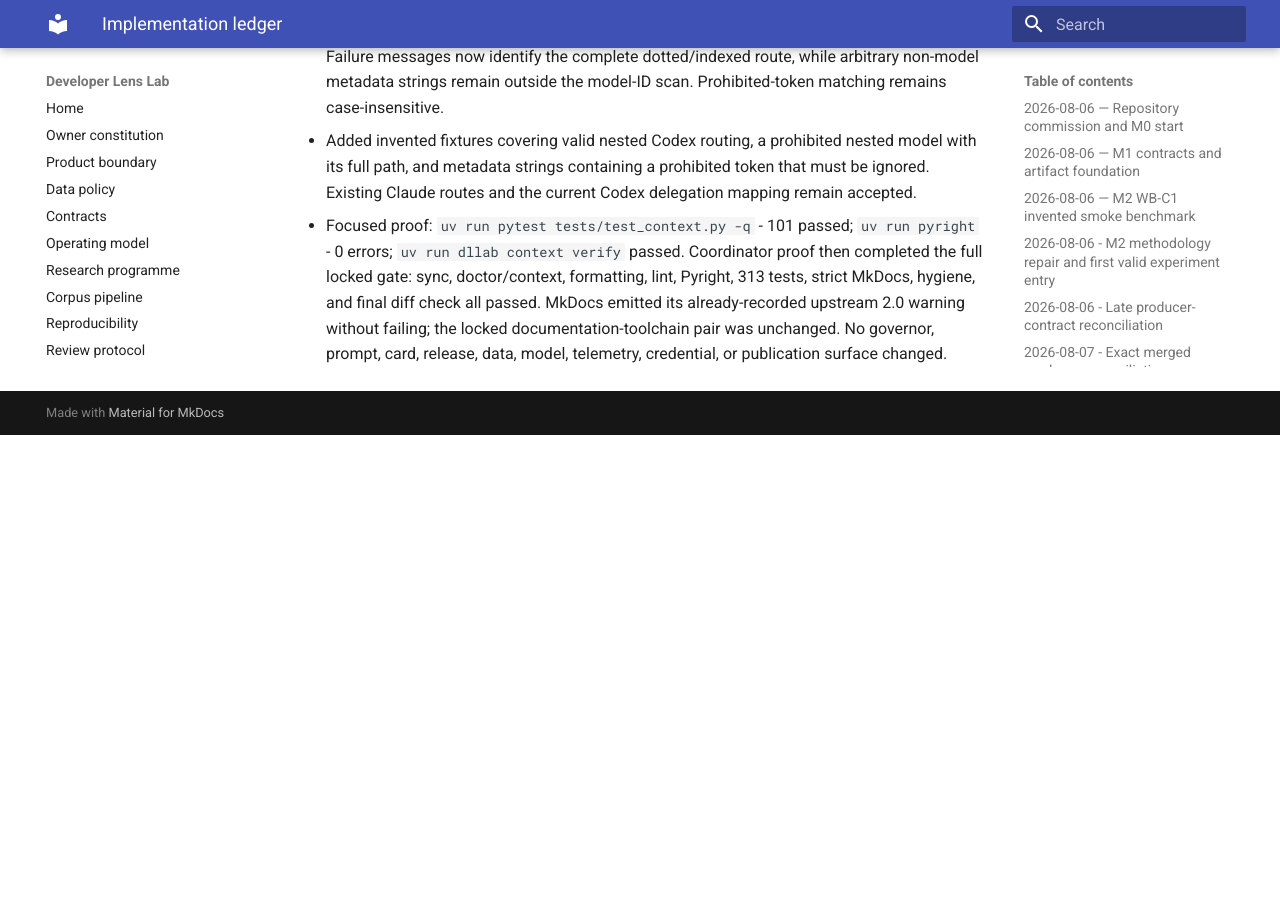
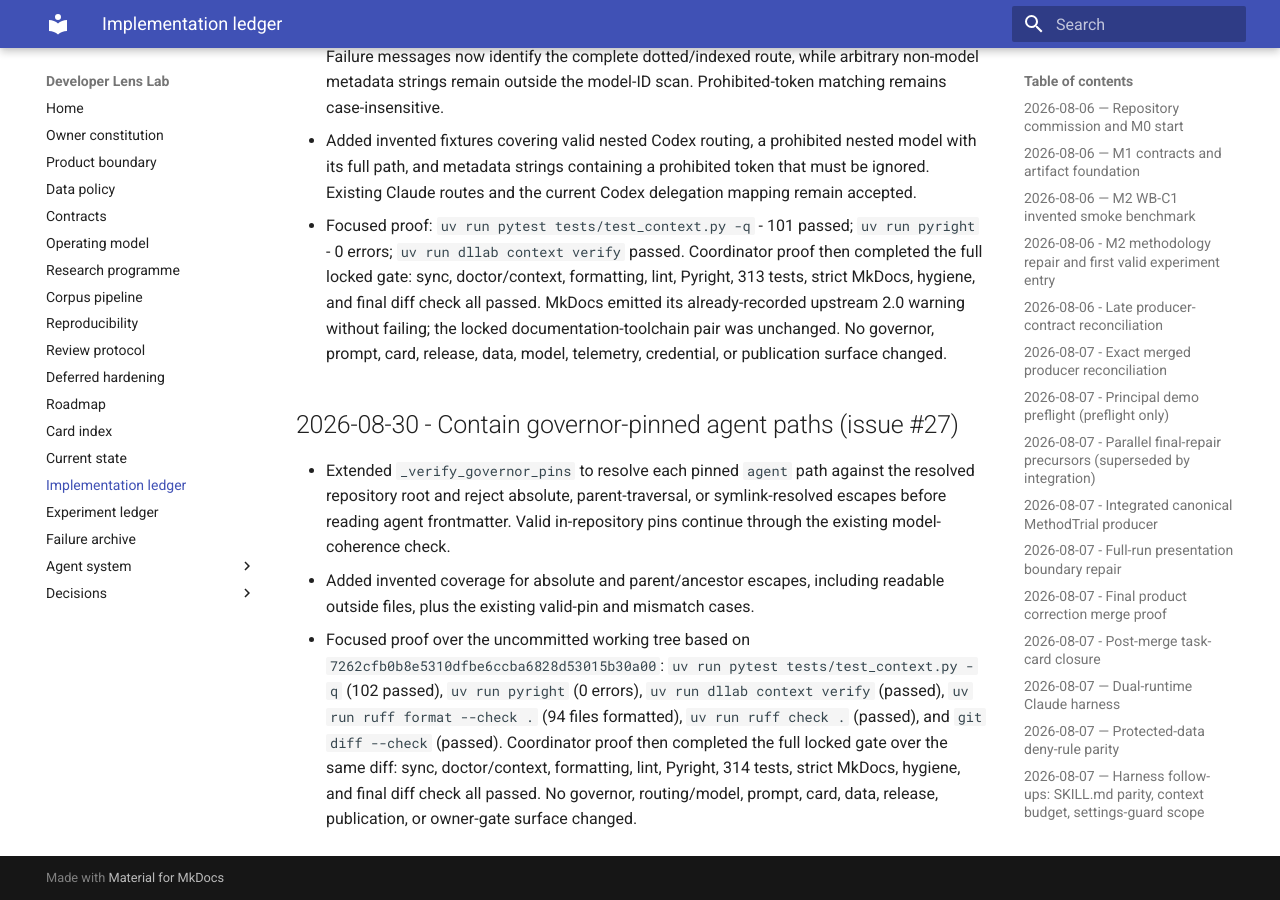
Before and after one commit to Chris0Jeky/developer-lens-lab, an MkDocs documentation site: the page built from docs/IMPLEMENTATION_LEDGER.md, in a window 1280 px wide and 900 px high, scrolled down 48390 px. Built offline with MkDocs 1.6.1 and Material for MkDocs 9.7.7, drawn with Linux system fonts in a browser that asks for light colours; before the commit the page ends 48825 px from its top, so only the background shows below that.

Commit message:
Contain governor agent pins

```diff
--- a/docs/IMPLEMENTATION_LEDGER.md
+++ b/docs/IMPLEMENTATION_LEDGER.md
@@ -1606,3 +1606,18 @@ hashed package bytes only; the joint tag remains blocked on product
   check all passed. MkDocs emitted its already-recorded upstream 2.0 warning without failing; the
   locked documentation-toolchain pair was unchanged. No governor, prompt, card, release, data,
   model, telemetry, credential, or publication surface changed.
+
+## 2026-08-30 - Contain governor-pinned agent paths (issue #27)
+
+- Extended `_verify_governor_pins` to resolve each pinned `agent` path against the resolved
+  repository root and reject absolute, parent-traversal, or symlink-resolved escapes before reading
+  agent frontmatter. Valid in-repository pins continue through the existing model-coherence check.
+- Added invented coverage for absolute and parent/ancestor escapes, including readable outside files,
+  plus the existing valid-pin and mismatch cases.
+- Focused proof over the uncommitted working tree based on
+  `7262cfb0b8e5310dfbe6ccba6828d53015b30a00`: `uv run pytest tests/test_context.py -q` (102
+  passed), `uv run pyright` (0 errors), `uv run dllab context verify` (passed), `uv run ruff format
+  --check .` (94 files formatted), `uv run ruff check .` (passed), and `git diff --check` (passed).
+  Coordinator proof then completed the full locked gate over the same diff: sync, doctor/context,
+  formatting, lint, Pyright, 314 tests, strict MkDocs, hygiene, and final diff check all passed. No
+  governor, routing/model, prompt, card, data, release, publication, or owner-gate surface changed.
```
Also changed, not shown: 2 other files.
